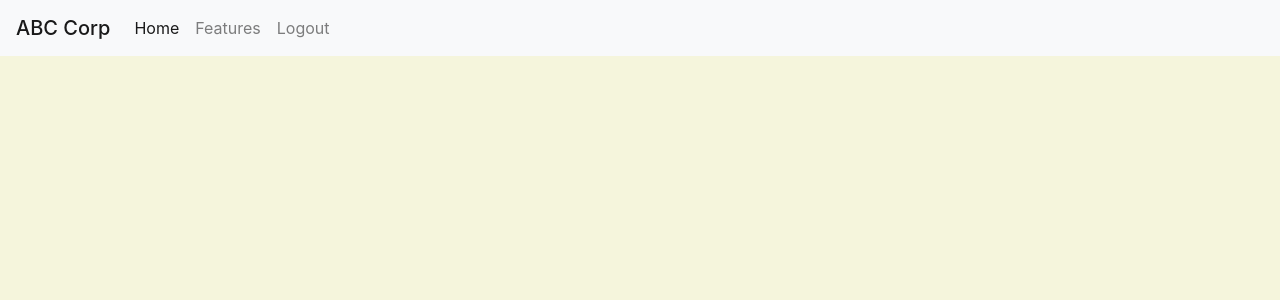
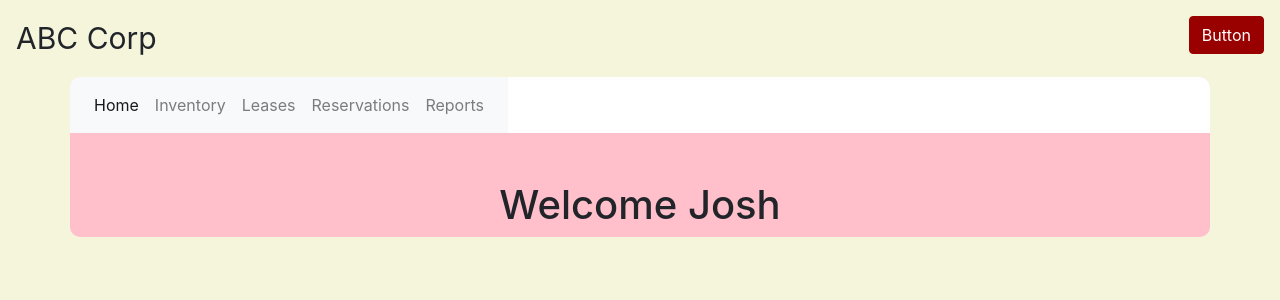
Before and after one commit to shu-csas-changgar/final-project-db-final, a React (Create React App) app in the folder Website/: page /database in a window 1280 px wide. Shown: the top 300 px of the page. Built offline with nearby package versions, Linux system fonts and the light colour scheme.

Commit message:
Started work on Home View
Work in progress

```diff
--- /dev/null
+++ b/Website/src/CSS/Datapage/home.css
@@ -0,0 +1,12 @@
+#view-container {
+    background-color: pink;
+    border-radius: 10px;
+}
+
+#custom-nav{
+    border-top-left-radius: 10px;
+}
+
+html,body {
+    height: 100%;
+  }
--- /dev/null
+++ b/Website/src/Components/Datapage/header.js
@@ -0,0 +1,20 @@
+import React, { Component } from "react"
+
+class header extends Component{
+
+
+    render() {
+        return(
+            <div className="row">
+                <div class="d-inline-flex col">
+                    <p className="m-3" style={{fontSize:"30px"}}>ABC Corp</p>
+                </div>
+                <div class="col">
+                    <button className="btn btn-custom-red float-right m-3" type="submit">Button</button>
+                </div>
+            </div>
+        )
+    }
+}
+
+export default header
--- a/Website/src/Components/Datapage/navbar.js
+++ b/Website/src/Components/Datapage/navbar.js
@@ -4,8 +4,7 @@ class navbar extends Component {
 
     render() {
         return(
-            <nav className="navbar navbar-expand-sm navbar-light bg-light">
-                <span class="navbar-brand mb-0 h1">ABC Corp</span>
+            <nav className="navbar navbar-expand-sm  navbar-light bg-light" id="custom-nav">
                 <button className="navbar-toggler" type="button" data-toggle="collapse" data-target="#navbarNavDropdown" aria-controls="navbarNavDropdown" aria-expanded="false" aria-label="Toggle navigation">
                     <span className="navbar-toggler-icon"></span>
                 </button>
@@ -15,10 +14,16 @@ class navbar extends Component {
                             <a className="nav-link" href="#">Home <span class="sr-only">(current)</span></a>
                         </li>
                         <li className="nav-item">
-                            <a className="nav-link" href="#">Features</a>
+                            <a className="nav-link" href="#">Inventory</a>
                         </li>
                         <li className="nav-item">
-                            <a className="nav-link" href="#">Logout</a>
+                            <a className="nav-link" href="#">Leases</a>
+                        </li>
+                        <li className="nav-item">
+                            <a className="nav-link" href="#">Reservations</a>
+                        </li>
+                        <li className="nav-item">
+                            <a className="nav-link" href="#">Reports</a>
                         </li>
                     </ul>
                 </div>
--- a/Website/src/Views/home.js
+++ b/Website/src/Views/home.js
@@ -1,13 +1,23 @@
 import React, { Component } from "react"
 import Navbar from '../Components/Datapage/navbar'
+import Header from '../Components/Datapage/header'
+import '../CSS/Datapage/home.css'
 
 class home extends Component {
 
     render() {
         return(
             <div>
-                <div className="flex-row">
-                    <Navbar />
+                <div>
+                    <Header />
+                </div>
+                <div className="container" id="view-container">
+                    <div className="row" style={{borderTopLeftRadius:"10px", backgroundColor:"white", borderTopRightRadius:"10px"}}>
+                        <Navbar />
+                    </div>
+                    <div className="d-flex row justify-content-center mt-5">
+                        <h1>Welcome Josh</h1>
+                    </div>
                 </div>
             </div>
         )
```
